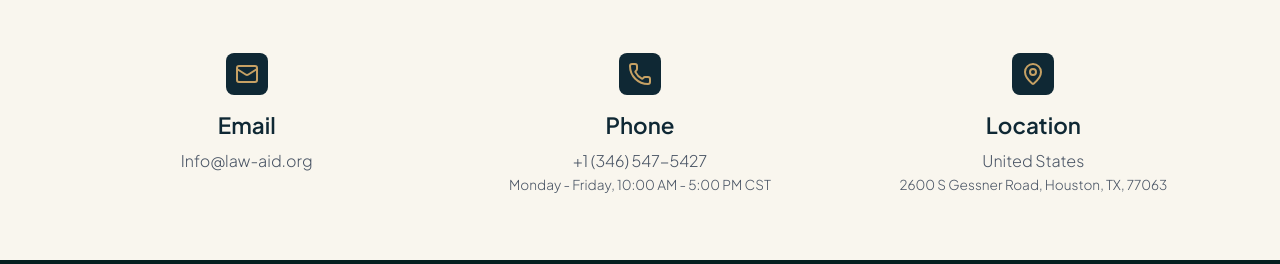
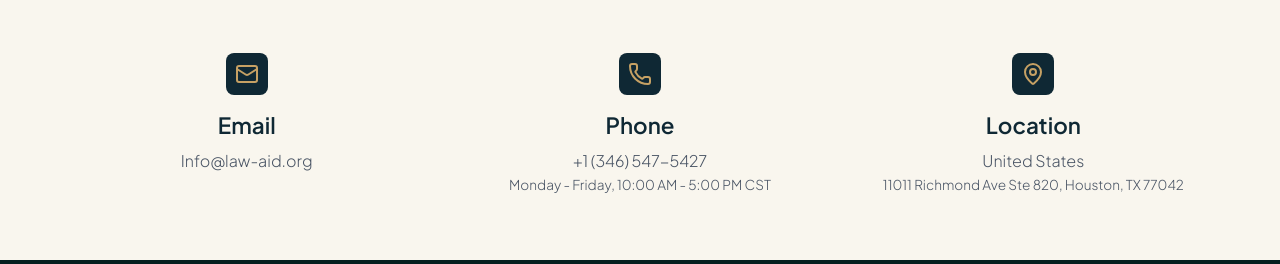
Before and after one commit to ahsansajid25324/Law-Aid, a React (Vite) app: page / in a window 1280 px wide. Shown: the part 7059-7323 px from the top of the page. Built offline with nearby package versions, Linux system fonts and the light colour scheme.

Commit message:
fix www issue

```diff
--- a/src/App.tsx
+++ b/src/App.tsx
@@ -13,22 +13,6 @@ const App = () => {
     window.scrollTo(0, 0);
   }, [location.pathname]);
 
-  useEffect(() => {
-    if (document.getElementById("ze-snippet")) return;
-
-    const script = document.createElement("script");
-    script.id = "ze-snippet";
-    script.src =
-      "https://static.zdassets.com/ekr/snippet.js?key=407014fb-0de6-47f9-8332-022b890b137d";
-    script.async = true;
-    document.body.appendChild(script);
-
-    return () => {
-      const existingScript = document.getElementById("ze-snippet");
-      if (existingScript) existingScript.remove();
-      delete window.zE; // remove Zendesk global object
-    };
-  }, []);
   return (
     <div>
       <Routes>
--- a/src/components/pages/SemiContact.tsx
+++ b/src/components/pages/SemiContact.tsx
@@ -17,7 +17,7 @@ const SemiContact = () => {
       icon: <MapPin />,
       title: "Location",
       description: "United States",
-      quote: "2600 S Gessner Road, Houston, TX, 77063",
+      quote: "11011 Richmond Ave Ste 820, Houston, TX 77042",
     },
   ];
 
--- a/src/components/pages/Touch.tsx
+++ b/src/components/pages/Touch.tsx
@@ -21,7 +21,7 @@ const semicontact = [
     icon: <MapPin />,
     title: "Location",
     description: "United States",
-    quote: "2600 S Gessner Road, Houston, TX, 77063",
+    quote: "11011 Richmond Ave Ste 820, Houston, TX 77042",
   },
 ];
 
```
